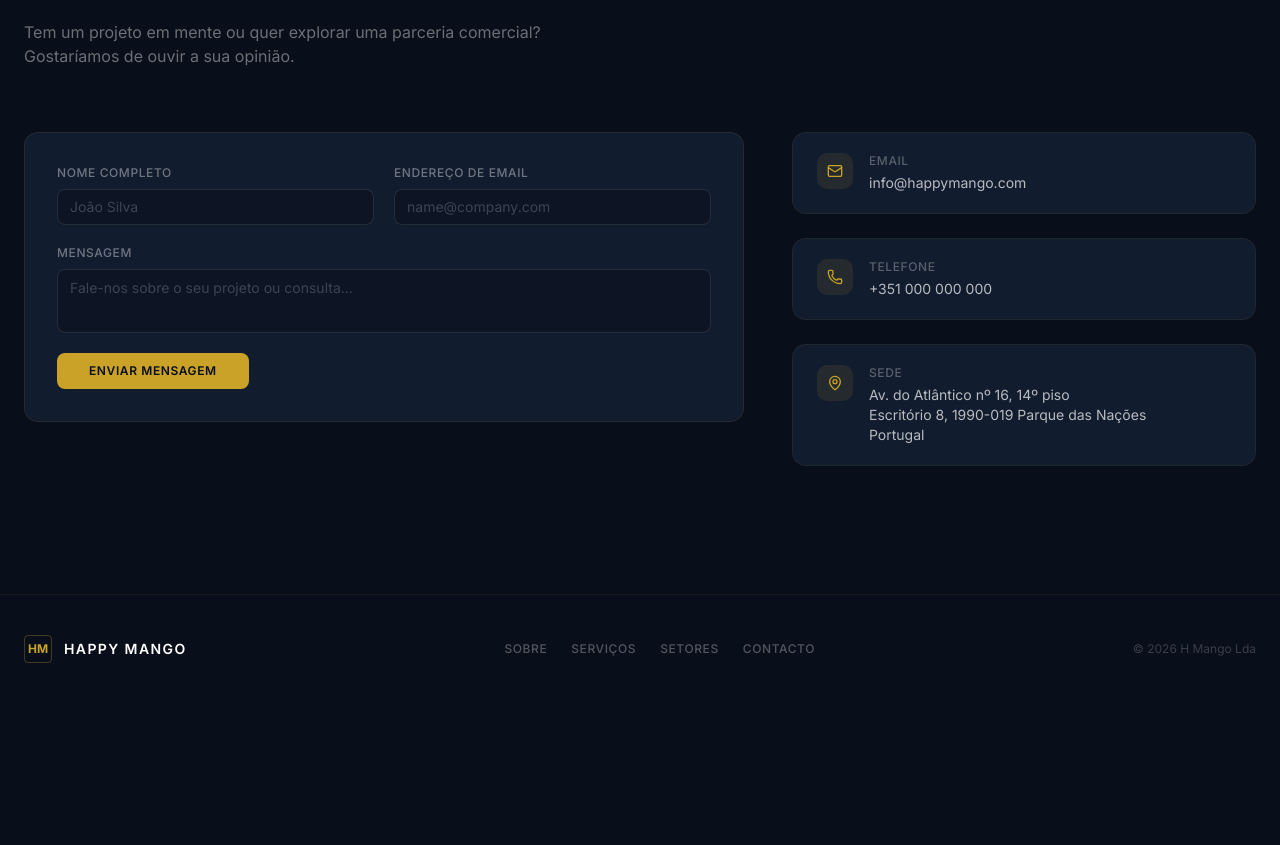
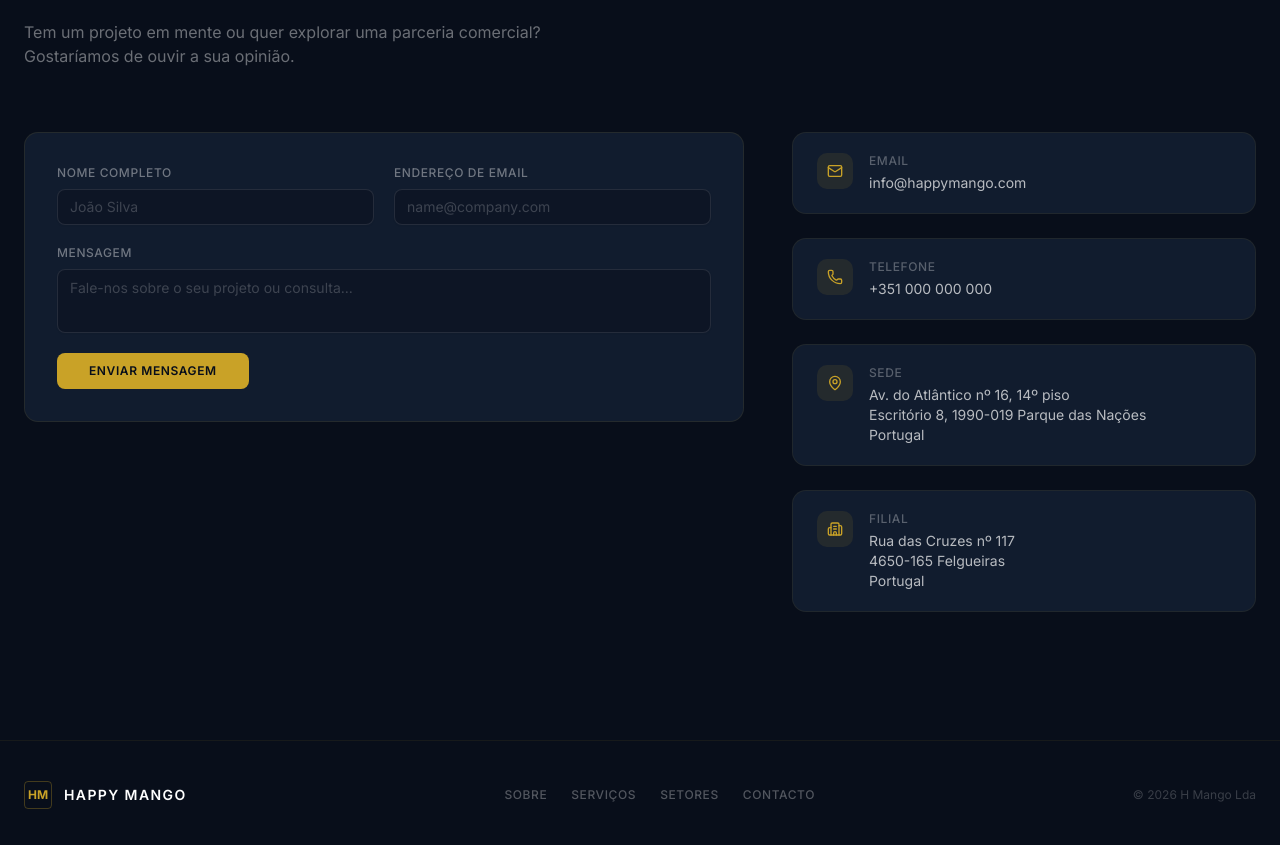
Before and after one commit to hugotorres10/happy-mango, a Next.js app: page / in a window 1280 px wide. Shown: the part 3360-4205 px from the top of the page. Before the commit the page ends 4063 px from the top, so only its background shows below. Built offline with nearby package versions, Linux system fonts and the light colour scheme.

Commit message:
feat: add branch office address (Felgueiras)

```diff
--- a/src/components/contact.tsx
+++ b/src/components/contact.tsx
@@ -4,7 +4,7 @@ import { Button } from "@/components/ui/button";
 import { Input } from "@/components/ui/input";
 import { Textarea } from "@/components/ui/textarea";
 import { Label } from "@/components/ui/label";
-import { Mail, MapPin, Phone } from "lucide-react";
+import { Mail, MapPin, Phone, Building2 } from "lucide-react";
 import { FadeInUp } from "@/components/motion-wrapper";
 import { useLang } from "@/lib/language-context";
 import { translations, t } from "@/lib/translations";
@@ -96,8 +96,13 @@ export function Contact() {
                 },
                 {
                   icon: MapPin,
-                  label: t(translations.contact.headquarters, lang),
+                  label: lang === "pt" ? "Sede" : "Headquarters",
                   value: "Av. do Atlântico nº 16, 14º piso\nEscritório 8, 1990-019 Parque das Nações\nPortugal",
+                },
+                {
+                  icon: Building2,
+                  label: lang === "pt" ? "Filial" : "Branch Office",
+                  value: "Rua das Cruzes nº 117\n4650-165 Felgueiras\nPortugal",
                 },
               ].map((item) => (
                 <div
```
